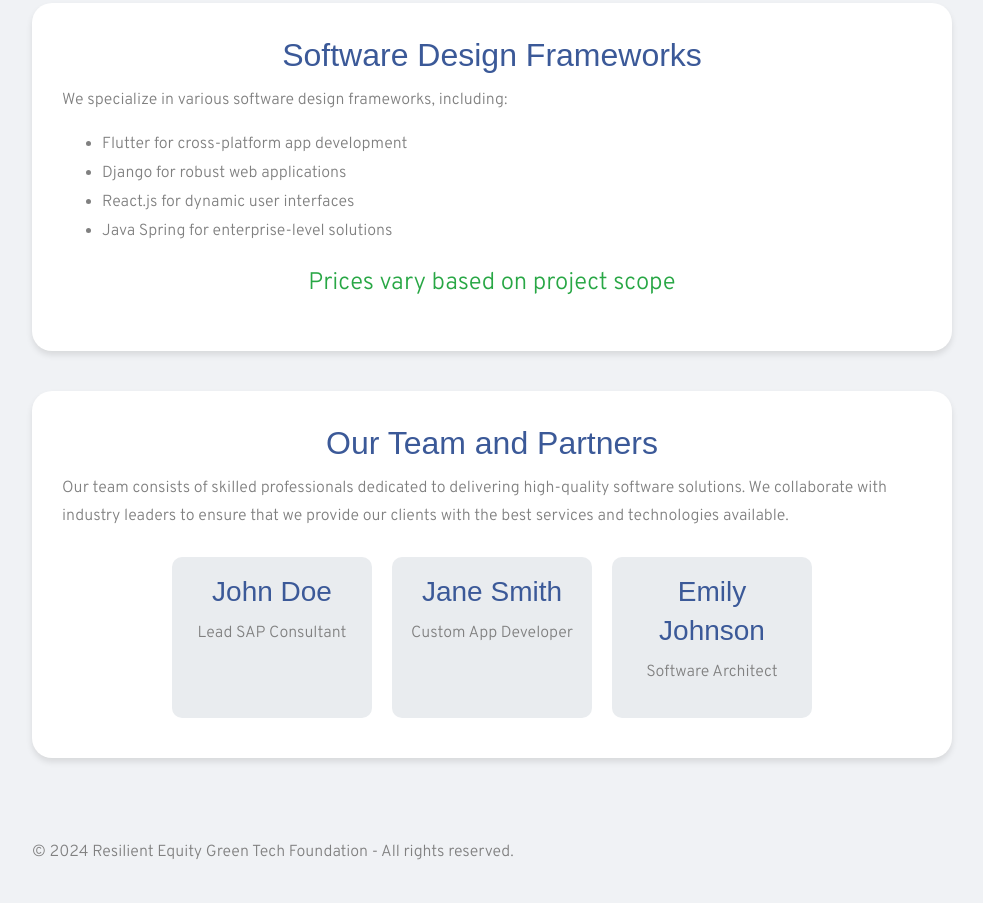
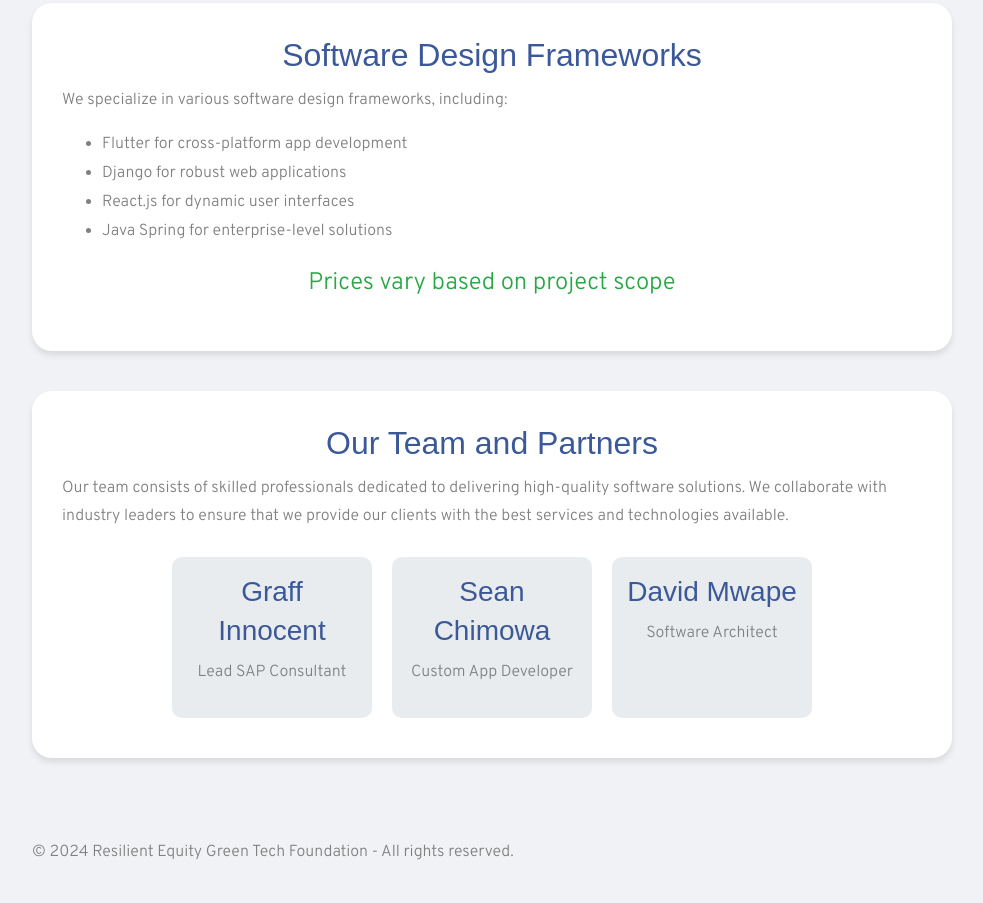
Before and after one commit to David3D-AndweM/Official_Regtech_site, a website: page services.html in a window 1280 px wide. Shown: the part 710-1613 px from the top of the page, without its empty margins (148-1131 px from the left). Drawn offline with nearby package versions, Linux system fonts and the light colour scheme; files that its build step writes are made by us from their sources.

Commit message:
commited

```diff
--- a/services.html
+++ b/services.html
@@ -112,15 +112,15 @@
 
         <div class="team">
             <div class="team-member">
-                <h3>John Doe</h3>
+                <h3>Graff Innocent</h3>
                 <p>Lead SAP Consultant</p>
             </div>
             <div class="team-member">
-                <h3>Jane Smith</h3>
+                <h3>Sean Chimowa</h3>
                 <p>Custom App Developer</p>
             </div>
             <div class="team-member">
-                <h3>Emily Johnson</h3>
+                <h3>David Mwape</h3>
                 <p>Software Architect</p>
             </div>
         </div>
```
